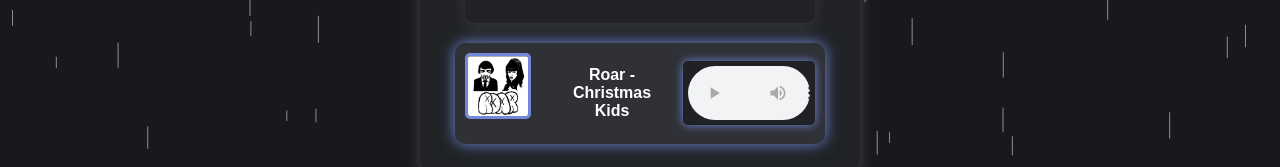
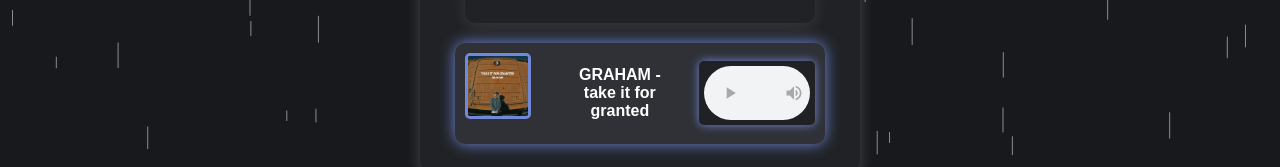
Before and after one commit to Akumacss/Profile, a plain HTML site: page index.html in a window 1280 px wide. Shown: the part 526-693 px from the top of the page. Drawn offline with Linux system fonts and the light colour scheme.

Commit message:
Update index.html

```diff
--- a/index.html
+++ b/index.html
@@ -250,10 +250,10 @@
         </div>
     </div>
         <div class="audio-player">
-          <img src="https://akumacss.github.io/Profile/RDAR.jpg" alt="Song Image">
-            <div class="song-title">Roar - Christmas Kids</div>
+          <img src="https://akumacss.github.io/Profile/Take-for-Granted.jpg" alt="Song Image">
+            <div class="song-title">GRAHAM - take it for granted</div>
              <audio controls>
-                <source src="https://akumacss.github.io/Profile/Roar%20-%20Christmas%20Kids.mp3" type="audio/mp3">
+                <source src="https://akumacss.github.io/Profile/GRAHAM%20-%20take%20it%20for%20granted.mp3" type="audio/mp3">
                 Your browser does not support the audio element.
             </audio>
         </div>
```
